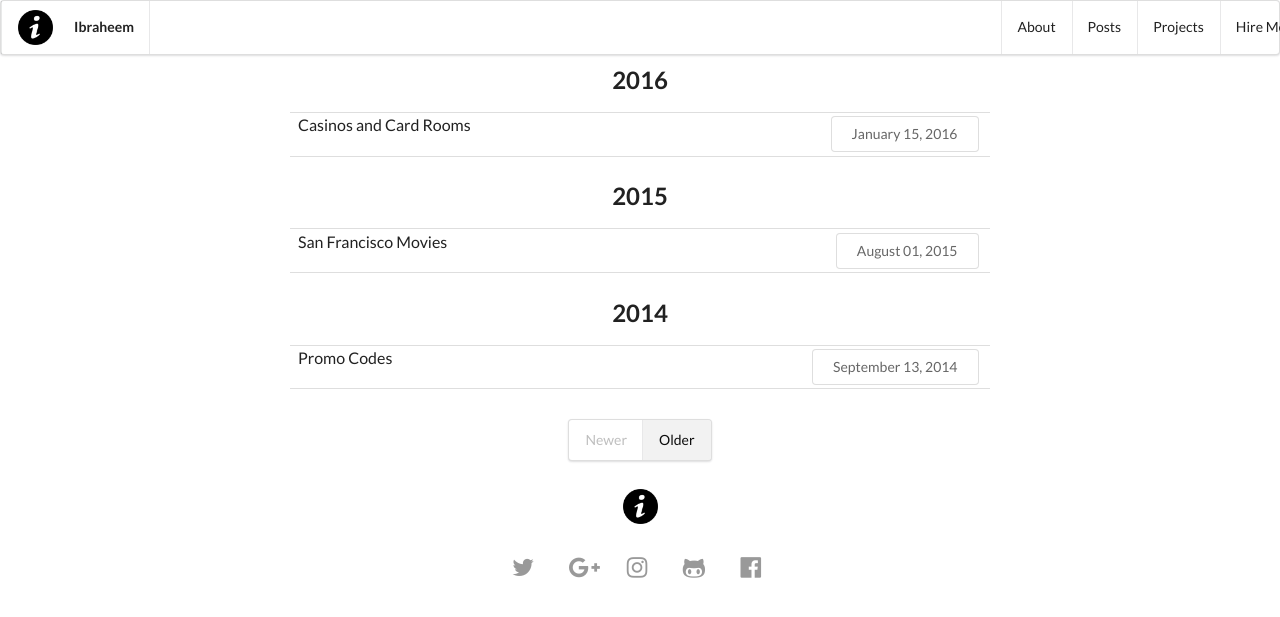
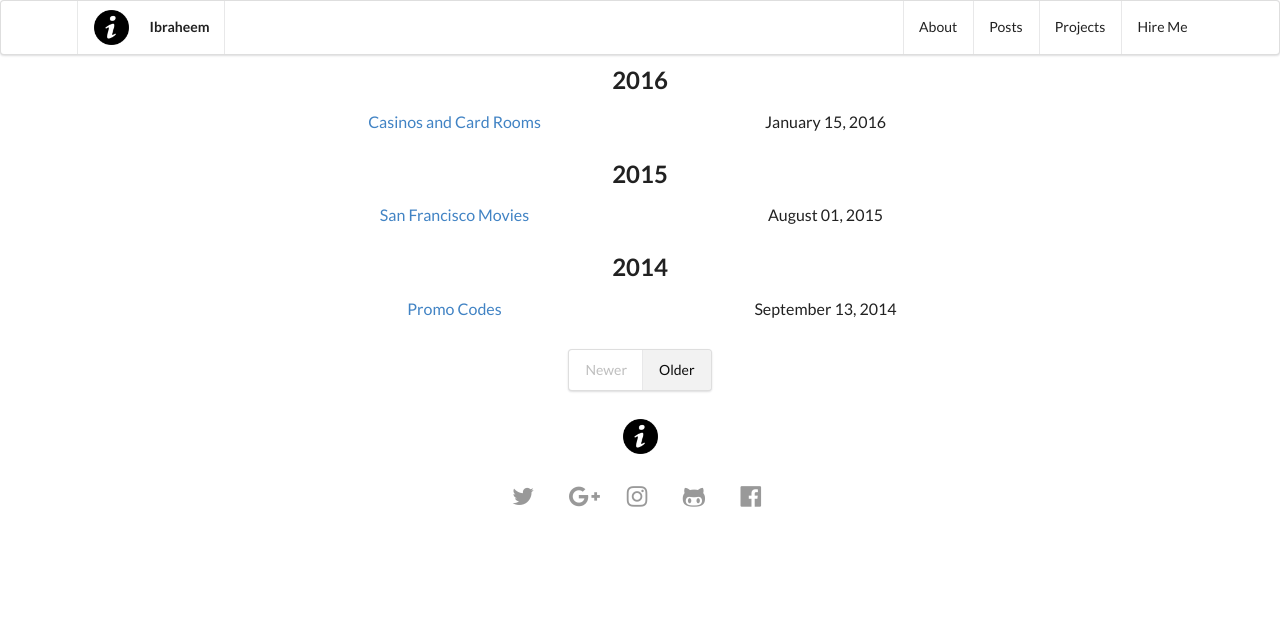
Before and after one commit to ibraheem4/ibraheem4.github.io, a Jekyll site: the page built from index.html, in a window 1280 px wide. Shown: the top 617 px of the page. Built offline with Jekyll 4.4.1, drawn with Linux system fonts in a browser that asks for light colours; nearby versions of some CDN libraries; library files that are not in the unit come from our copies; the list of posts is cut into pages by our own code.

Commit message:
index, top-bar

```diff
--- a/_includes/topbar.html
+++ b/_includes/topbar.html
@@ -4,11 +4,11 @@
       <img class="logo" src="{{ site.baseurl }}assets/ico/logo.png">
       {{ site.slug }}
     </a>
-  </div>
-  <div class="right menu">
-    <a class="ui item" href="{{ site.baseurl }}about/">About</a>
-    <a class="ui item" href="{{ site.baseurl }}">Posts</a>
-    <a class="ui item" href="{{ site.baseurl }}projects/">Projects</a>
-    <a class="ui item" href="{{ site.baseurl }}hire/">Hire Me</a>
+    <div class="right menu">
+      <a class="ui item" href="{{ site.baseurl }}about/">About</a>
+      <a class="ui item" href="{{ site.baseurl }}">Posts</a>
+      <a class="ui item" href="{{ site.baseurl }}projects/">Projects</a>
+      <a class="ui item" href="{{ site.baseurl }}hire/">Hire Me</a>
+    </div>
   </div>
 </div>
--- a/index.html
+++ b/index.html
@@ -10,16 +10,14 @@ title: Home
     <h2 class="ui center aligned header">{{ currentyear }}</h2>
     {% capture year %}{{currentyear}}{% endcapture %}
     {% endif %}
-    <div class="ui middle aligned celled list">
-      <div class="item">
-        <div class="left floated content">
+    <div class="ui stackable two column relaxed grid">
+      <div class="center aligned column">
+        <a href="{{ post.url }}">
           {{ post.title }}
-        </div>
-        <div class="right floated content">
-          <div class="ui button basic">
-            {{ post.date | date: '%B %d, %Y' }}
-          </div>
-        </div>
+        </a>
+      </div>
+      <div class="center aligned column">
+        {{ post.date | date: '%B %d, %Y' }}
       </div>
     </div>
   {% endfor %}
```
Also changed, not shown: 1 other file.
